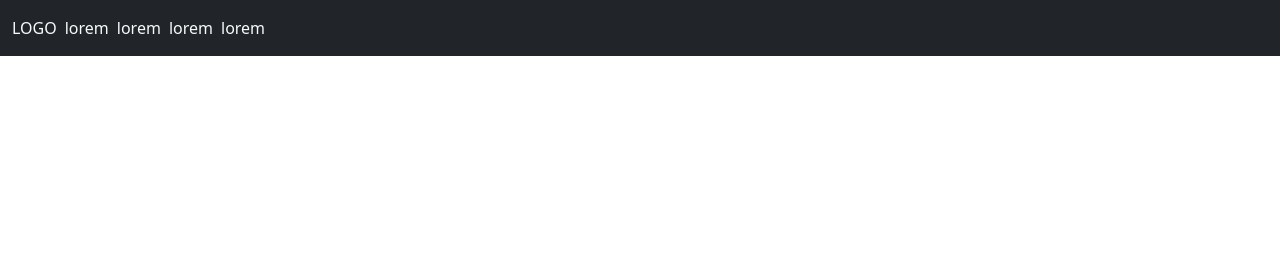
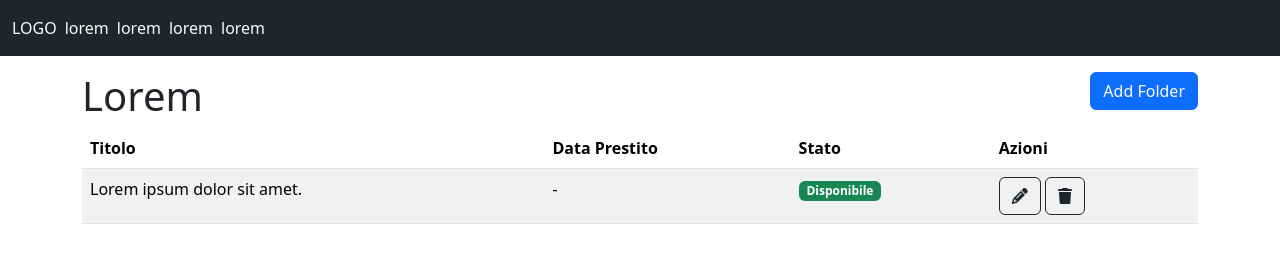
Before and after one commit to AndreaParrini/html-css-bootstrap-dashboard, a plain HTML site: page index.html in a window 1280 px wide. Drawn offline with nearby package versions, Linux system fonts and the light colour scheme.

Commit message:
add first part of main

```diff
--- a/index.html
+++ b/index.html
@@ -26,7 +26,45 @@
         </nav>
     </header>
 
-    <main></main>
+    <main>
+        <div class="container ">
+            <div class="title d-flex justify-content-between mt-3">
+                <h1>Lorem</h1>
+                <div>
+                    <a href="" class="btn btn-primary text-light">Add Folder</a>
+                </div>
+            </div>
+
+            <table class="table">
+                <thead>
+                  <tr>
+                    <th scope="col">Titolo</th>
+                    <th scope="col">Data Prestito</th>
+                    <th scope="col">Stato</th>
+                    <th scope="col">Azioni</th>
+                  </tr>
+                </thead>
+                <tbody>
+                  <tr class="bg-secondary bg-opacity-10">
+                    <td class="bg-transparent" scope="row">
+                        Lorem ipsum dolor sit amet.
+                    </td>
+                    <td class="bg-transparent">
+                        -
+                    </td>
+                    <td class="bg-transparent">
+                        <span class="badge bg-success">Disponibile</span>
+                    </td>
+                    <td class="bg-transparent">
+                        <a href="" class="btn text-dark border-1 border-dark"><i class="fa-solid fa-pencil"></i></a>
+                        <a href="" class="btn text-dark border-1 border-dark"><i class="fa-solid fa-trash"></i></i></a>
+                    </td>
+                  </tr>
+
+                </tbody>
+              </table>
+        </div>
+    </main>
 
     <footer></footer>
 
```
